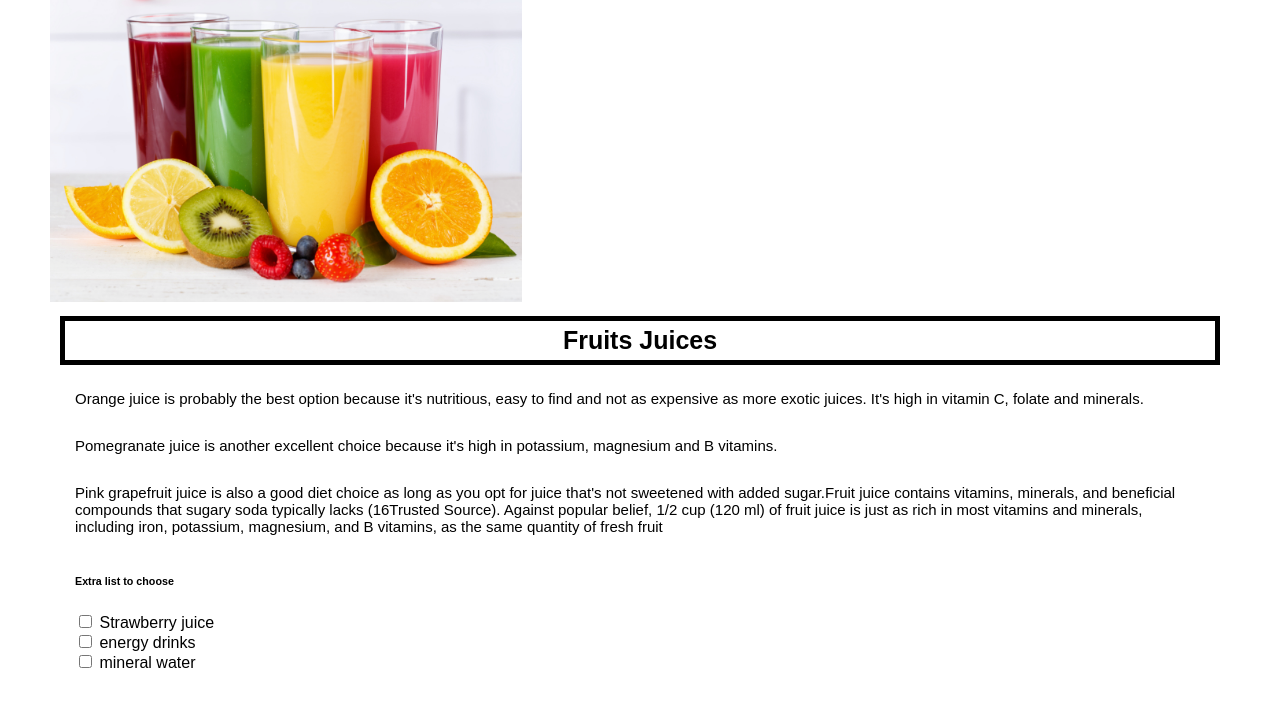
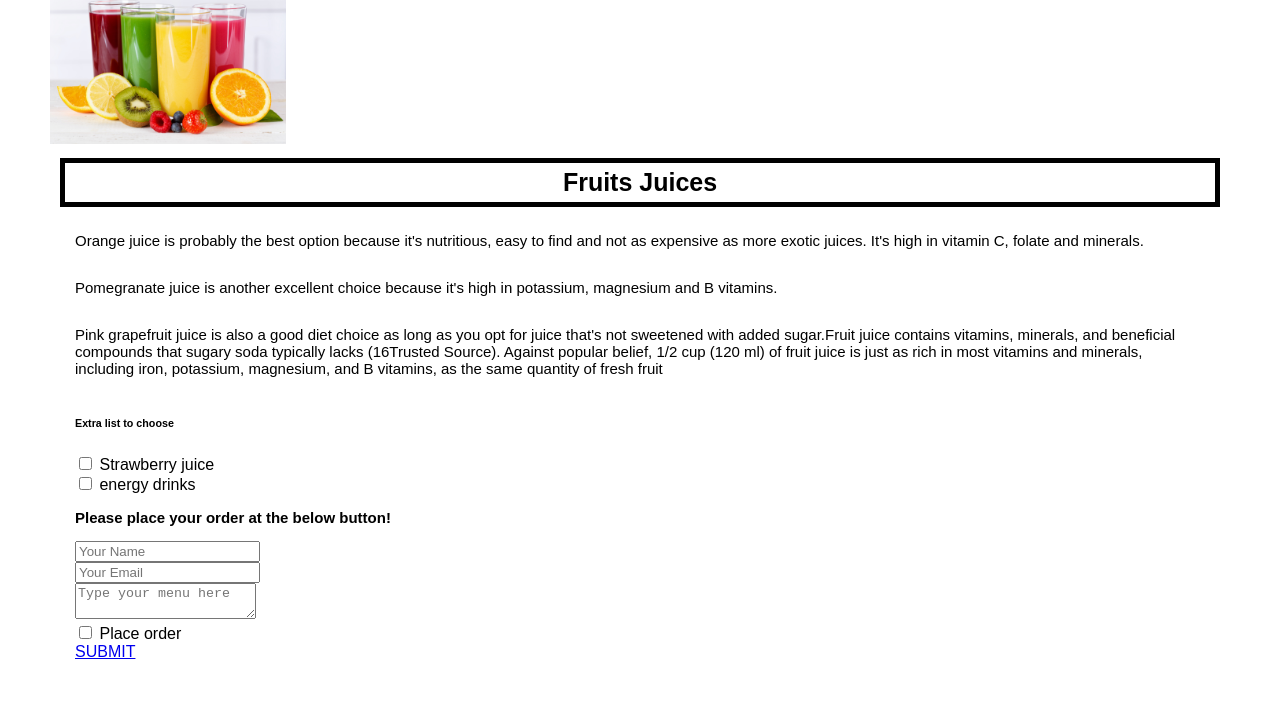
Before and after one commit to thembekaangel73-ITvarsity-org/Module-3-Assessment-2-, a plain HTML site: page fruits.html in a window 1280 px wide. Shown: the part 63-770 px from the top of the page. Drawn offline with Linux system fonts and the light colour scheme.

Commit message:
Add files via upload

```diff
--- a/fruits.html
+++ b/fruits.html
@@ -36,10 +36,18 @@ Against popular belief, 1/2 cup (120 ml) of fruit juice is just as rich in most
                     <br>
                     <input id="check-02" type="checkbox">
                     <label for="check-02">energy drinks</label>
+                        <br>
+                     <p><b>Please place your order at the below button!</b></p>
                     <br>
-                     <input id="check-03" type="checkbox">
-                    <label for="check-03">mineral water</label>
-
+                    <input type="text" placeholder="Your Name" id="Name"/>
+                    <br>
+                    <input type="text" placeholder="Your Email" id="Email"/>
+                    <br>
+                    <textarea placeholder="Type your menu here"></textarea>
+                    <br>
+                   <input id="check-09" type="checkbox">
+                    <label for="check-09">Place order<br></label>
+                    <a class="button" href="receive.html">SUBMIT</a>
 
                 </div>
 
--- a/style.css
+++ b/style.css
@@ -154,7 +154,7 @@ body {
 /*===== RESTAURANT DETAIS =====*/
 
 .restaurant-details img {
-    width: 40%;
+    width: 20%;
 }
 
 .restaurant-details h1 {
```
Also changed, not shown: applepie.html (+12 -9 lines), bananapu.html (+13 -0 lines), broccoli.html (+14 -2 lines), chicken.html (+12 -1 lines), eggcustard.html (+13 -0 lines), macaroni.html (+12 -0 lines), pine.html (+12 -1 lines), receive.html (added, +32 -0 lines), softdrinks.html (+12 -1 lines).
